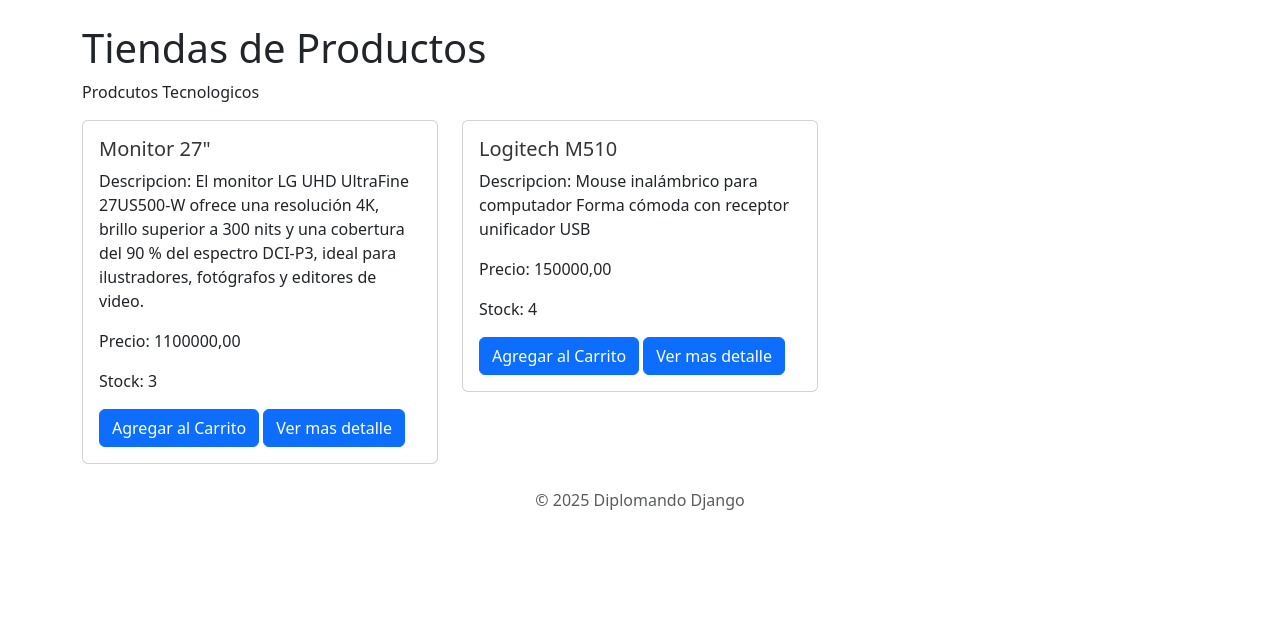
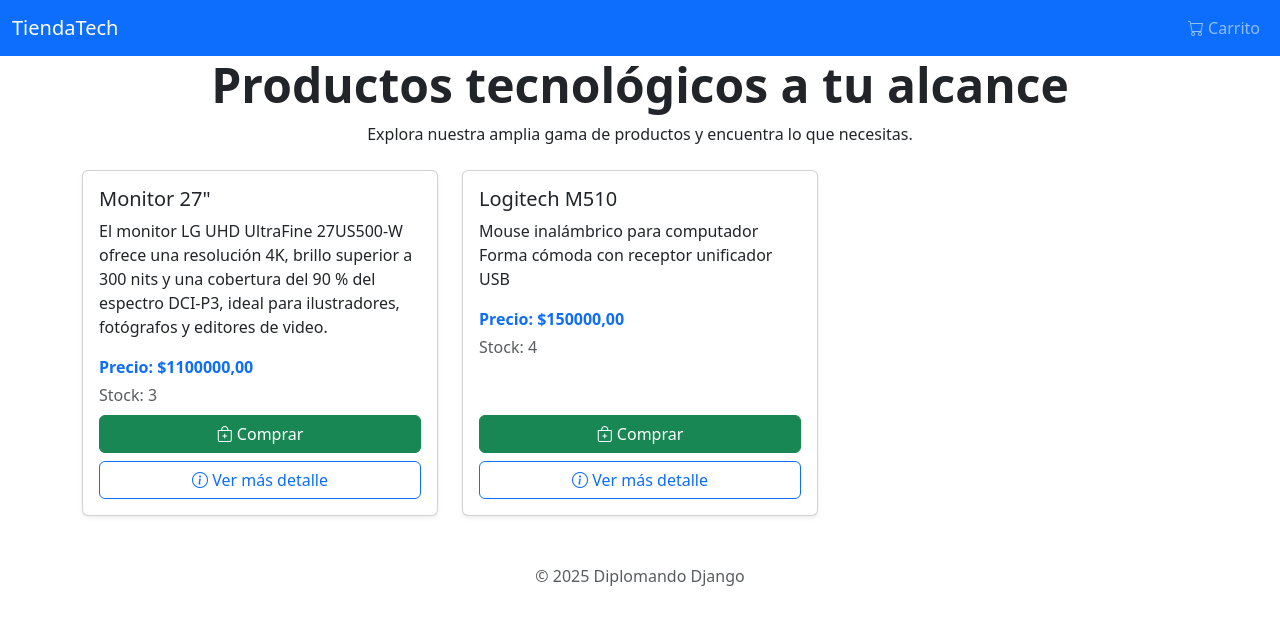
Before and after one commit to DiegoFerneyUsedaDiaz/tienda, a Django app: page / in a window 1280 px wide. Shown: the top 625 px of the page. Run offline with Django 5.2, Linux system fonts and the light colour scheme; data comes from the database, SQL or seed files in the repository.

Commit message:
cambio de visual, colores marcos etc

```diff
--- a/carrito/templates/index.html
+++ b/carrito/templates/index.html
@@ -1,44 +1,72 @@
 {% load static %}
 <!DOCTYPE html>
-
 <html>
 <head>
     <meta charset="utf-8">
     <meta http-equiv="X-UA-Compatible" content="IE=edge">
-        <title></title>
+    <title>Tienda de Productos</title>
     <meta name="description" content="">
     <meta name="viewport" content="width=device-width, initial-scale=1">
     <link href="https://cdn.jsdelivr.net/npm/bootstrap@5.3.3/dist/css/bootstrap.min.css" rel="stylesheet">
     <link rel="stylesheet" href="{% static 'css/style.css' %}">
 </head>
 <body>
-     <div class="container mt-4">
+    <nav class="navbar navbar-expand-lg navbar-dark bg-primary">
+      <div class="container-fluid">
+        <a class="navbar-brand" href="#">TiendaTech</a>
+        <button class="navbar-toggler" type="button" data-bs-toggle="collapse" data-bs-target="#navbarNav">
+          <span class="navbar-toggler-icon"></span>
+        </button>
+        <div class="collapse navbar-collapse" id="navbarNav">
+          <ul class="navbar-nav ms-auto">
+            <li class="nav-item">
+              <a class="nav-link" href="#' %}">
+                <i class="bi bi-cart"></i> Carrito
+              </a>
+            </li>
+          </ul>
+        </div>
+      </div>
+    </nav>
 
-    <div class="jumbo">
-      <h1>Tiendas de Productos</h1>
-      <p>Prodcutos Tecnologicos</p>
+    <div class="container">
+      <div class="text-center mb-4">
+        <h1 class="display-5 fw-bold">Productos tecnológicos a tu alcance</h1>
+        <p>Explora nuestra amplia gama de productos y encuentra lo que necesitas.</p>
       </div>
-    <div class="row">
+      <div class="row g-4">
         {% for producto in productos %}
           <div class="col-md-4">
-        <div class="card">
-          <div class="card-body">
-            <h5 class="card-title" style="color: rgb(53, 53, 53);">{{ producto.nombre }}</h5>
-            <p class="card-text"> Descripcion: {{ producto.descripcion }} </p>
-            <p class="card-text"> Precio: {{ producto.precio}} </p>
-            <p class="card-text"> Stock: {{ producto.cantidad }} </p>
-            <a href="#" class="btn btn-primary">Agregar al Carrito</a>
-            <a href="#" class="btn btn-primary">Ver mas detalle</a>
+            <div class="card shadow-sm h-100">
+              <div class="card-body d-flex flex-column">
+                <h5 class="card-title">{{ producto.nombre }}</h5>
+                <p class="card-text">{{ producto.descripcion }}</p>
+                <p class="card-text fw-bold text-primary mb-1">Precio: ${{ producto.precio }}</p>
+                <p class="card-text text-muted mb-2">Stock: {{ producto.cantidad }}</p>
+                <div class="mt-auto">
+                  <a href="#" class="btn btn-success w-100 mb-2">
+                    <i class="bi bi-bag-plus"></i> Comprar
+                  </a>
+                  <a href="#" class="btn btn-outline-primary w-100">
+                    <i class="bi bi-info-circle"></i> Ver más detalle
+                  </a>
                 </div>
               </div>
             </div>
+          </div>
+        {% empty %}
+          <div class="col-12">
+            <div class="alert alert-warning text-center">No hay productos disponibles.</div>
+          </div>
         {% endfor %}
       </div>
+    </div>
 
-    <footer class="text-center mt-4 mb-2 text-muted">
+    <footer class="text-center mt-5 mb-3 text-muted">
       &copy; 2025 Diplomando Django
     </footer>
-
     <script src="https://cdn.jsdelivr.net/npm/bootstrap@5.3.3/dist/js/bootstrap.bundle.min.js"></script>
+    <!-- Bootstrap Icons CDN -->
+    <link rel="stylesheet" href="https://cdn.jsdelivr.net/npm/bootstrap-icons@1.11.3/font/bootstrap-icons.css">
 </body>
 </html>
```
Also changed, not shown: carrito/static/style.css (+23 -7 lines). Lines whose indentation alone changed are shown as unchanged.
